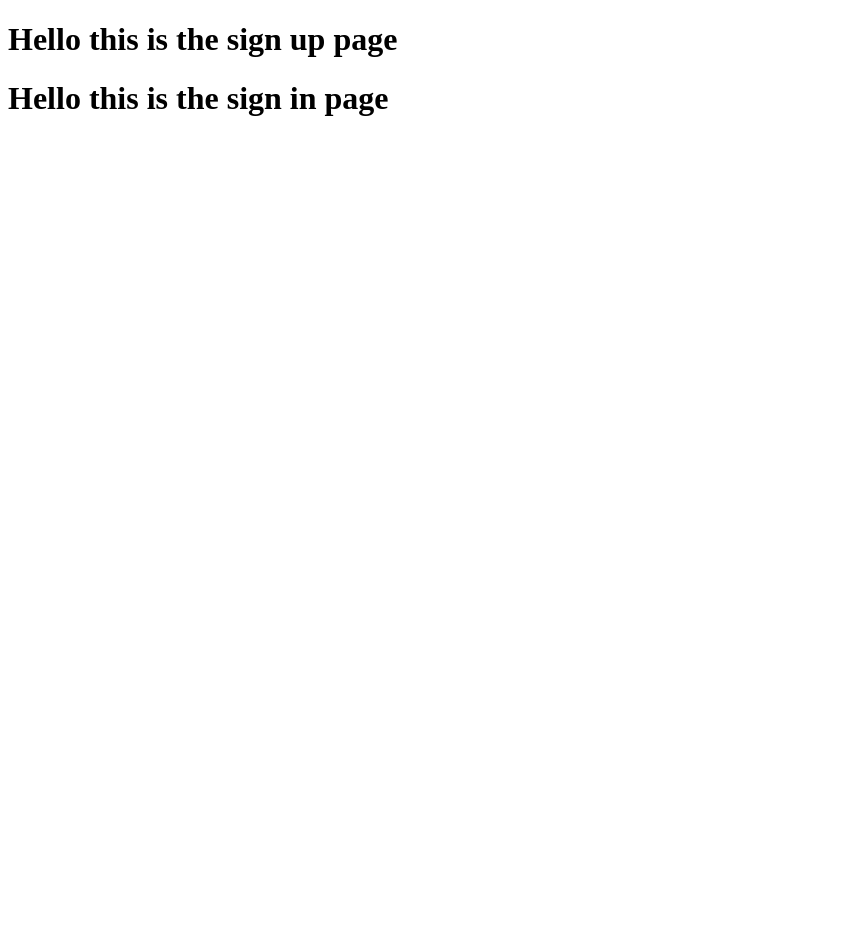
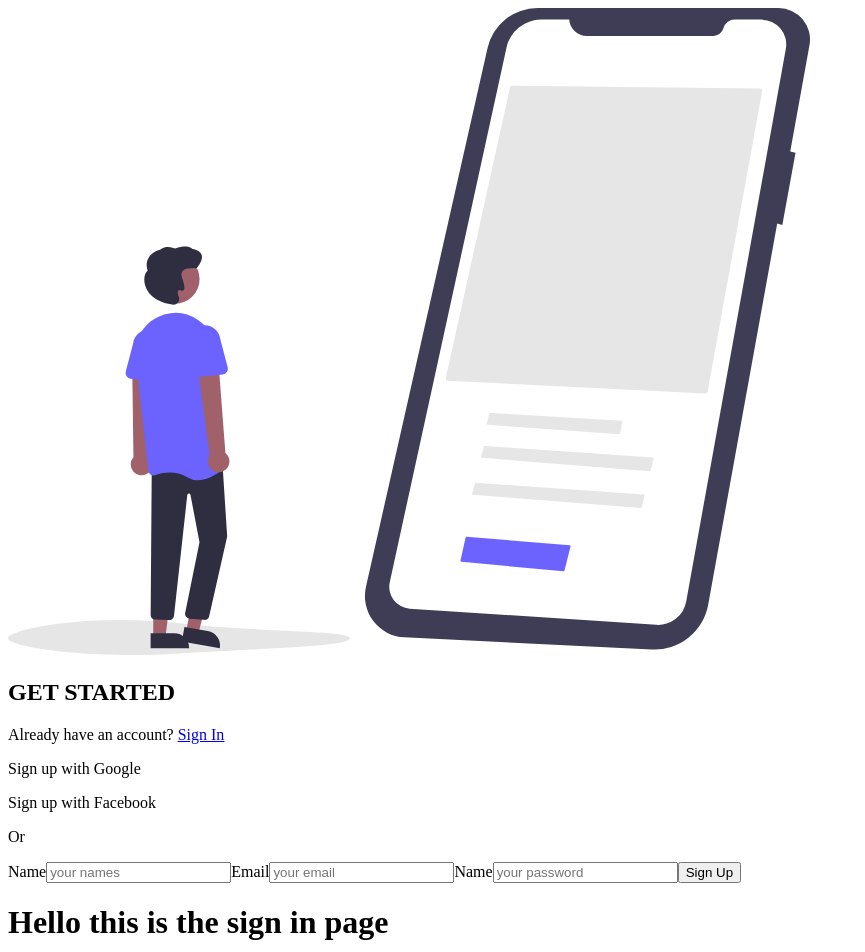
Before and after one commit to ChrisOnsando/user-profile, a React (Create React App) app: page / in a window 1280 px wide. Shown: the top 952 px of the page, without its empty margins (0-865 px from the left). Before the commit the page ends 800 px from the top, so only its background shows below. Built offline with nearby package versions, Linux system fonts and the light colour scheme.

Commit message:
Update included te signup markup

```diff
--- a/src/components/signup.js
+++ b/src/components/signup.js
@@ -1,9 +1,38 @@
 import React from "react";
+import sign from"../images/sign.svg";
 
 function SignUp() {
     return(
         <div className="SignUp">
-            <h1>Hello this is the sign up page</h1>
+            <div className="leftSignUp">
+                <img src={sign} alt="signup image" />
+            </div>
+            <div className="signUpForm">
+                <div className="signUpheader">
+                    <h2>GET STARTED</h2>
+                    <p>Already have an account? <a href="#">Sign In</a></p>
+                </div>
+                <div className="signupwith">
+                    <p>Sign up with Google</p>
+                    <p>Sign up with Facebook</p>
+                </div>
+                <div className="or">
+                    <span></span>
+                    <p>Or</p>
+                    <span></span>
+                </div>
+                <div className="signUpForm">
+                    <form className="form">
+                      <label for="name">Name</label>
+                      <input type="text" placeholder="your names" required/>
+                      <label for="name">Email</label>
+                      <input type="email" placeholder="your email" required/>
+                      <label for="name">Name</label>
+                      <input type="password" placeholder="your password" required/>
+                      <button type="submit">Sign Up</button>
+                    </form>
+                </div>
+            </div>
         </div>
     )
 }
```
